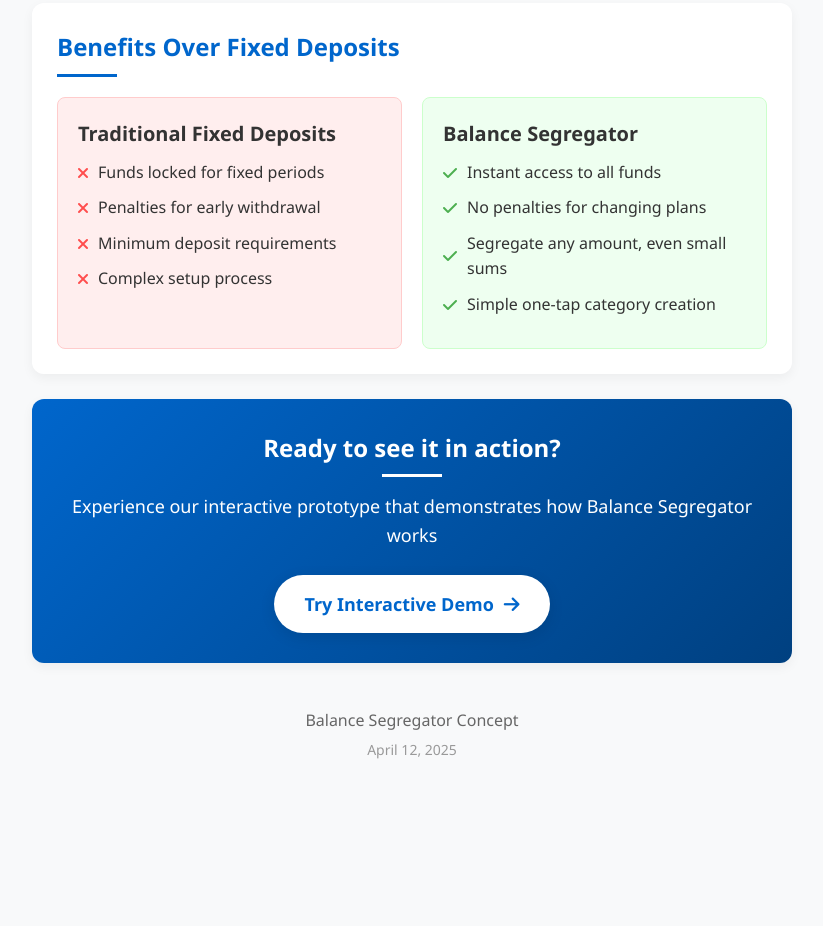
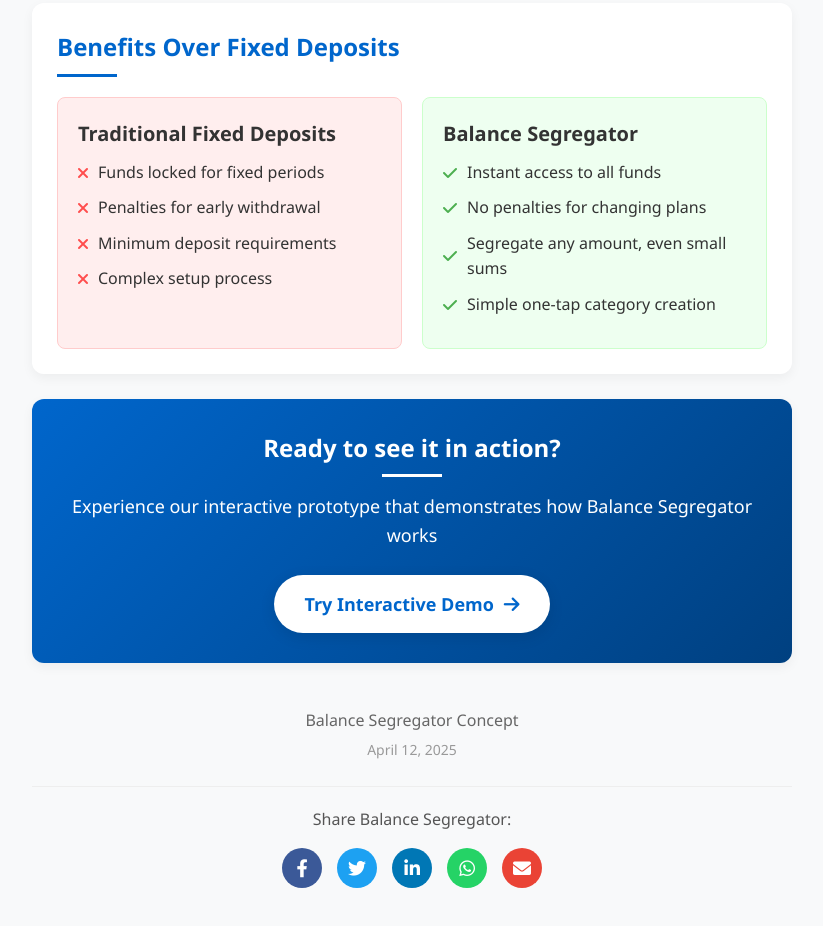
Before and after one commit to pavan-98/seggregator, a plain HTML site: page index.html in a window 1280 px wide. Shown: the part 1185-2111 px from the top of the page, without its empty margins (228-1051 px from the left). Before the commit the page ends 1986 px from the top, so only its background shows below. Drawn offline with Linux system fonts and the light colour scheme.

Commit message:
Added Favicon, updated social share and meta urls

```diff
--- a/cover-styles.css
+++ b/cover-styles.css
@@ -3,7 +3,7 @@
   margin: 0;
   padding: 0;
   box-sizing: border-box;
-    font-family: 'Segoe UI', Tahoma, Geneva, Verdana, sans-serif;
+  font-family: "Segoe UI", Tahoma, Geneva, Verdana, sans-serif;
 }
 
 body {
@@ -55,7 +55,7 @@ h2 {
 }
 
 h2:after {
-    content: '';
+  content: "";
   position: absolute;
   bottom: 0;
   left: 0;
@@ -128,7 +128,8 @@ h3 {
   gap: 20px;
 }
 
-.traditional, .innovative {
+.traditional,
+.innovative {
   padding: 20px;
   border-radius: 8px;
 }
@@ -159,7 +160,7 @@ li {
 }
 
 .fa-check {
-    color: #4CAF50;
+  color: #4caf50;
 }
 
 .cta {
@@ -217,6 +218,65 @@ footer {
   color: #999;
 }
 
+/* Social sharing styles */
+.social-share {
+  margin-top: 25px;
+  text-align: center;
+  padding-top: 20px;
+  border-top: 1px solid #eee;
+}
+
+.social-share p {
+  margin-bottom: 15px;
+  font-weight: 500;
+  color: #555;
+}
+
+.social-icons {
+  display: flex;
+  justify-content: center;
+  gap: 15px;
+  flex-wrap: wrap;
+}
+
+.social-icon {
+  display: flex;
+  align-items: center;
+  justify-content: center;
+  width: 40px;
+  height: 40px;
+  border-radius: 50%;
+  color: white;
+  font-size: 18px;
+  transition: all 0.3s ease;
+  text-decoration: none;
+}
+
+.social-icon:hover {
+  transform: translateY(-3px);
+  box-shadow: 0 5px 15px rgba(0, 0, 0, 0.1);
+}
+
+.facebook {
+  background-color: #3b5998;
+}
+
+.twitter {
+  background-color: #1da1f2;
+}
+
+.linkedin {
+  background-color: #0077b5;
+}
+
+.whatsapp {
+  background-color: #25d366;
+}
+
+.email {
+  background-color: #ea4335;
+}
+
 /* Responsive adjustments */
 @media (min-width: 768px) {
   .cover-container {
@@ -235,19 +295,35 @@ footer {
 
 /* Animations */
 @keyframes fadeIn {
-    from { opacity: 0; transform: translateY(20px); }
-    to { opacity: 1; transform: translateY(0); }
+  from {
+    opacity: 0;
+    transform: translateY(20px);
+  }
+  to {
+    opacity: 1;
+    transform: translateY(0);
+  }
 }
 
 section {
   animation: fadeIn 0.6s ease-out forwards;
 }
 
-section:nth-child(1) { animation-delay: 0.1s; }
-section:nth-child(2) { animation-delay: 0.2s; }
-section:nth-child(3) { animation-delay: 0.3s; }
-section:nth-child(4) { animation-delay: 0.4s; }
-section:nth-child(5) { animation-delay: 0.5s; }
+section:nth-child(1) {
+  animation-delay: 0.1s;
+}
+section:nth-child(2) {
+  animation-delay: 0.2s;
+}
+section:nth-child(3) {
+  animation-delay: 0.3s;
+}
+section:nth-child(4) {
+  animation-delay: 0.4s;
+}
+section:nth-child(5) {
+  animation-delay: 0.5s;
+}
 
 .demo-button {
   position: relative;
@@ -255,13 +331,18 @@ section:nth-child(5) { animation-delay: 0.5s; }
 }
 
 .demo-button:after {
-    content: '';
+  content: "";
   position: absolute;
   top: 0;
   left: -100%;
   width: 100%;
   height: 100%;
-    background: linear-gradient(90deg, transparent, rgba(255, 255, 255, 0.3), transparent);
+  background: linear-gradient(
+    90deg,
+    transparent,
+    rgba(255, 255, 255, 0.3),
+    transparent
+  );
   transition: 0.5s;
 }
 
--- a/index.html
+++ b/index.html
@@ -4,6 +4,30 @@
     <meta charset="UTF-8" />
     <meta name="viewport" content="width=device-width, initial-scale=1.0" />
     <title>Balance Segregator - Redefining Banking Balance Management</title>
+
+    <!-- Social Media Meta Tags -->
+    <meta
+      property="og:title"
+      content="Balance Segregator - Smart Money Management"
+    />
+    <link rel="icon" href="favicon.ico" type="image/x-icon" />
+    <meta
+      property="og:description"
+      content="Visually segregate your funds without locking them away. The smarter alternative to fixed deposits."
+    />
+    <meta property="og:image" content="phone_app1.jpeg" />
+    <meta property="og:url" content="https://pavan-98.github.io/seggregator/" />
+    <meta name="twitter:card" content="summary_large_image" />
+    <meta
+      name="twitter:title"
+      content="Balance Segregator - Smart Money Management"
+    />
+    <meta
+      name="twitter:description"
+      content="Visually segregate your funds without locking them away. The smarter alternative to fixed deposits."
+    />
+    <meta name="twitter:image" content="phone_app.jpeg" />
+
     <link rel="stylesheet" href="cover-styles.css" />
     <link
       rel="stylesheet"
@@ -141,6 +165,46 @@
       <footer>
         <p>Balance Segregator Concept</p>
         <p class="date">April 12, 2025</p>
+
+        <div class="social-share">
+          <p>Share Balance Segregator:</p>
+          <div class="social-icons">
+            <a
+              href="https://www.facebook.com/sharer/sharer.php?u=https://pavan-98.github.io/seggregator/"
+              target="_blank"
+              class="social-icon facebook"
+            >
+              <i class="fab fa-facebook-f"></i>
+            </a>
+            <a
+              href="https://twitter.com/intent/tweet?url=https://pavan-98.github.io/seggregator/&text=Check out Balance Segregator - the smart way to manage your money without locking it away"
+              target="_blank"
+              class="social-icon twitter"
+            >
+              <i class="fab fa-twitter"></i>
+            </a>
+            <a
+              href="https://www.linkedin.com/shareArticle?mini=true&url=https://pavan-98.github.io/seggregator/&title=Balance Segregator&summary=Visually segregate your funds without locking them away. The smarter alternative to fixed deposits."
+              target="_blank"
+              class="social-icon linkedin"
+            >
+              <i class="fab fa-linkedin-in"></i>
+            </a>
+            <a
+              href="https://wa.me/?text=Check out Balance Segregator - the smart way to manage your money: https://pavan-98.github.io/seggregator/"
+              target="_blank"
+              class="social-icon whatsapp"
+            >
+              <i class="fab fa-whatsapp"></i>
+            </a>
+            <a
+              href="mailto:?subject=Balance Segregator - Smart Money Management&body=Check out this innovative banking concept: https://pavan-98.github.io/seggregator/"
+              class="social-icon email"
+            >
+              <i class="fas fa-envelope"></i>
+            </a>
+          </div>
+        </div>
       </footer>
     </div>
   </body>
```
Also changed, not shown: bankfunds.html (+1 -0 lines), favicon.ico (added), phone_app.jpeg (added), phone_app1.jpeg (added). Lines whose indentation alone changed are shown as unchanged.
